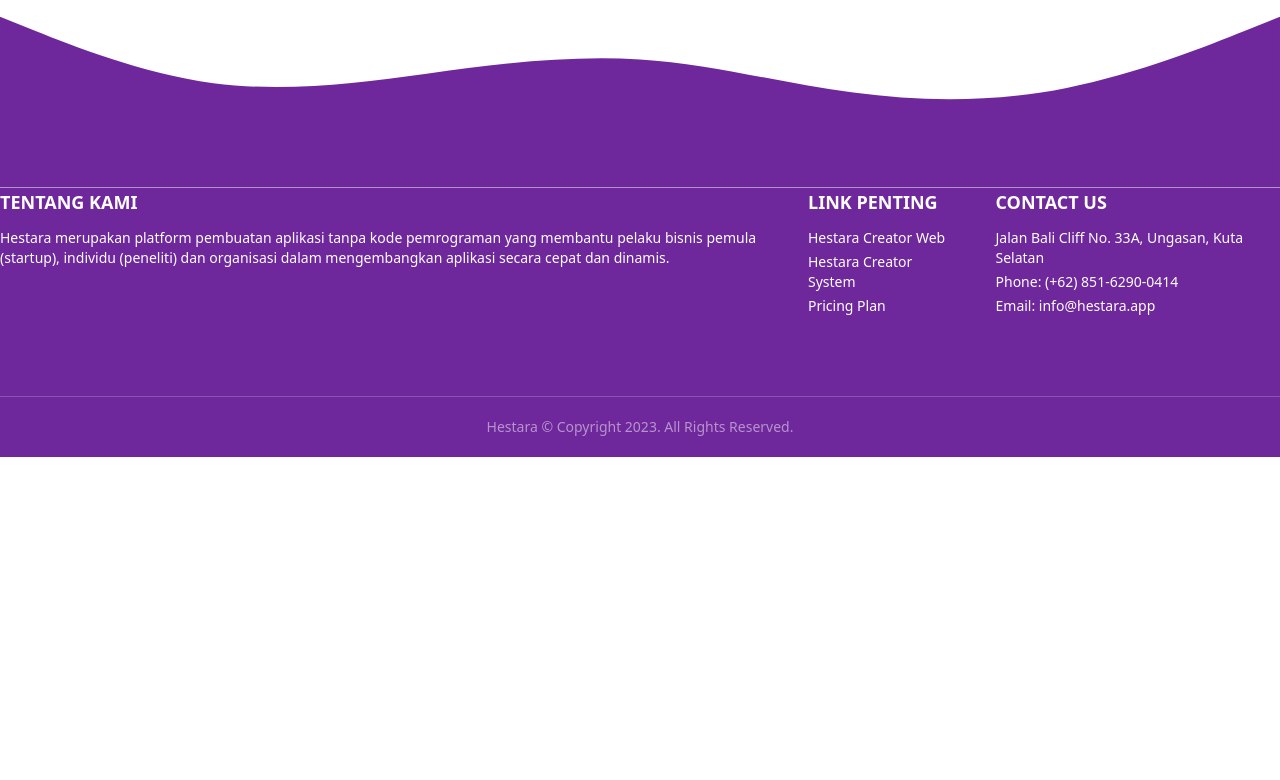
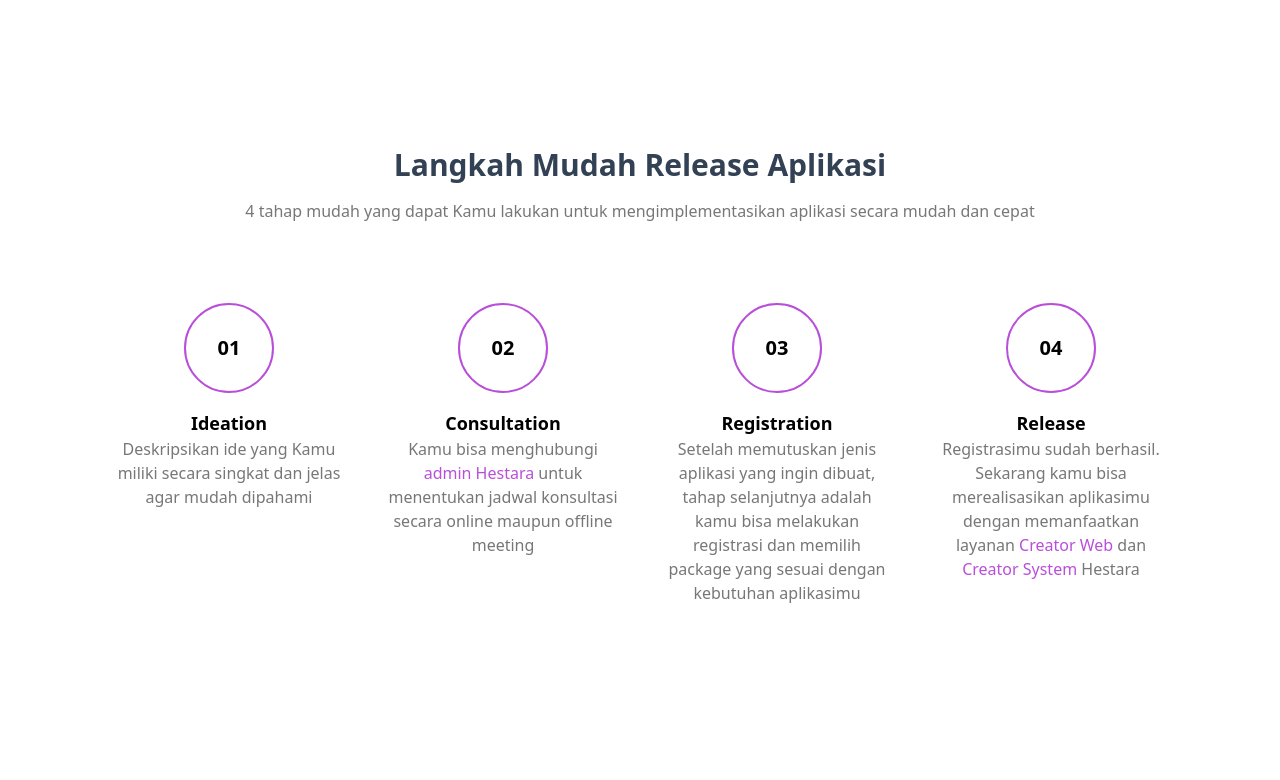
Before and after one commit to adisetiawanx/hestera-app, a Nuxt app: page / in a window 1280 px wide. Shown: the part 2634-3414 px from the top of the page. Before the commit the page ends 3091 px from the top, so only its background shows below. Built offline with nearby package versions, Linux system fonts and the light colour scheme.

Commit message:
Creating Information Section + fixing styling

```diff
--- a/components/Home/FeaturesSection.vue
+++ b/components/Home/FeaturesSection.vue
@@ -1,4 +1,5 @@
 <template>
+  <section id="features">
     <div
       class="container flex flex-col lg:flex-row justify-center items-center gap-20 px-3 md:px-8 lg:px-0 mx-auto lg:-mt-40 text-primarytxt"
     >
@@ -23,10 +24,10 @@
                   Drag and Drop UI Editor
                 </h4>
                 <p>
-                Platform Hestara memiliki teknologi untuk membuat tampilan antar
-                muka aplikasi tanpa code program, kamu cukup menggunakan editor
-                dari Hestara untuk membuat tampilan aplikasi sesuai dengan
-                keinginanmu.
+                  Platform Hestara memiliki teknologi untuk membuat tampilan
+                  antar muka aplikasi tanpa code program, kamu cukup menggunakan
+                  editor dari Hestara untuk membuat tampilan aplikasi sesuai
+                  dengan keinginanmu.
                 </p>
               </div>
             </div>
@@ -97,11 +98,11 @@
               digitalmu.
             </h5>
             <p class="font-light">
-            Hestara hadir untuk memberikan solusi dan kemudahan untuk kamu yang
-            ingin mengembangkan aplikasi secara profesional tanpa code program.
-            Fitur-fitur pada platform Hestara memberikan kemudahan bagi kamu
-            yang ingin mengembangkan bisnis digital agar menjadi sebuah aplikasi
-            bisnis profesional.
+              Hestara hadir untuk memberikan solusi dan kemudahan untuk kamu
+              yang ingin mengembangkan aplikasi secara profesional tanpa code
+              program. Fitur-fitur pada platform Hestara memberikan kemudahan
+              bagi kamu yang ingin mengembangkan bisnis digital agar menjadi
+              sebuah aplikasi bisnis profesional.
             </p>
             <div class="mt-8">
               <NuxtLink
@@ -154,4 +155,5 @@
         ></path>
       </svg>
     </div>
+  </section>
 </template>
--- /dev/null
+++ b/components/Home/InformationSection.vue
@@ -0,0 +1,83 @@
+<template>
+  <section id="information">
+    <div
+      class="container text-center mx-auto mt-40 lg:mt-80 px-5 md:px-8 lg:px-28"
+    >
+      <div>
+        <h2 class="font-bold text-3xl text-slate-700 my-4">
+          Langkah Mudah Release Aplikasi
+        </h2>
+        <p class="font-light text-primarytxt">
+          4 tahap mudah yang dapat Kamu lakukan untuk mengimplementasikan
+          aplikasi secara mudah dan cepat
+        </p>
+      </div>
+      <div class="grid grid-cols-1 md:grid-cols-2 lg:grid-cols-4 gap-10 my-16">
+        <div>
+          <div
+            class="flex justify-center items-center h-[90px] w-[90px] mx-auto border-2 border-primary hover:bg-primary hover:text-white transition rounded-full p-7 my-4"
+          >
+            <span class="font-bold text-xl">01</span>
+          </div>
+          <div>
+            <h4 class="font-bold text-lg">Ideation</h4>
+            <p class="text-primarytxt">
+              Deskripsikan ide yang Kamu miliki secara singkat dan jelas agar
+              mudah dipahami
+            </p>
+          </div>
+        </div>
+        <div>
+          <div
+            class="flex justify-center items-center h-[90px] w-[90px] mx-auto border-2 border-primary hover:bg-primary hover:text-white transition rounded-full p-7 my-4"
+          >
+            <span class="font-bold text-xl">02</span>
+          </div>
+          <div>
+            <h4 class="font-bold text-lg">Consultation</h4>
+            <p class="text-primarytxt">
+              Kamu bisa menghubungi
+              <a href="tel:+6285162900414" class="text-primary hover:underline"
+                >admin Hestara</a
+              >
+              untuk menentukan jadwal konsultasi secara online maupun offline
+              meeting
+            </p>
+          </div>
+        </div>
+        <div>
+          <div
+            class="flex justify-center items-center h-[90px] w-[90px] mx-auto border-2 border-primary hover:bg-primary hover:text-white transition rounded-full p-7 my-4"
+          >
+            <span class="font-bold text-xl">03</span>
+          </div>
+          <div>
+            <h4 class="font-bold text-lg">Registration</h4>
+            <p class="text-primarytxt">
+              Setelah memutuskan jenis aplikasi yang ingin dibuat, tahap
+              selanjutnya adalah kamu bisa melakukan registrasi dan memilih
+              package yang sesuai dengan kebutuhan aplikasimu
+            </p>
+          </div>
+        </div>
+        <div>
+          <div
+            class="flex justify-center items-center h-[90px] w-[90px] mx-auto border-2 border-primary hover:bg-primary hover:text-white transition rounded-full p-7 my-4"
+          >
+            <span class="font-bold text-xl">04</span>
+          </div>
+          <div>
+            <h4 class="font-bold text-lg">Release</h4>
+            <p class="text-primarytxt">
+              Registrasimu sudah berhasil. Sekarang kamu bisa merealisasikan
+              aplikasimu dengan memanfaatkan layanan
+              <span class="text-primary">Creator Web</span> dan
+              <span class="text-primary">Creator System</span>
+              Hestara
+            </p>
+          </div>
+        </div>
+      </div>
+    </div>
+  </section>
+</template>
--- a/components/Home/ServicesSection.vue
+++ b/components/Home/ServicesSection.vue
@@ -1,4 +1,5 @@
 <template>
+  <section id="services">
     <div class="relative container mx-auto text-center my-20">
       <div class="circle bg-[#b9b9b9] h-6 w-6 -top-14 right-[35%]">
         <div class="circle bg-[#e4e4e4] h-4 w-4 -bottom-2 -left-5"></div>
@@ -9,8 +10,8 @@
         <div class="circle bg-[#e4e4e4] h-3 w-3 top-7 -right-7"></div>
       </div>
       <div class="mb-14 px-3 md:px-8 lg:px-0">
-      <h2 class="text-3xl font-bold my-4">Layanan Kami</h2>
-      <p class="text-sm text-primarytxt">
+        <h2 class="text-3xl font-bold my-4 text-slate-700">Layanan Kami</h2>
+        <p class="font-light text-primarytxt">
           Sesuaikan layanan yang kamu butuhkan untuk digitalisasi bisnismu
         </p>
       </div>
@@ -41,8 +42,8 @@
           <h4 class="text-xl font-semibold mb-3">Creator System</h4>
           <p class="text-primarytxt">
             Merupakan platform yang membantu User dalam memvisualisasikan
-          kebutuhan dan <strong>logika</strong> aplikasi untuk diproses menjadi
-          <strong>kode program</strong> dan API secara
+            kebutuhan dan <strong>logika</strong> aplikasi untuk diproses
+            menjadi <strong>kode program</strong> dan API secara
             <strong>otomatis</strong>.
           </p>
           <div class="mt-10">
@@ -75,4 +76,5 @@
         <div class="circle bg-[#e4e4e4] h-3 w-3 -bottom-6 -left-5"></div>
       </div>
     </div>
+  </section>
 </template>
--- a/pages/index.vue
+++ b/pages/index.vue
@@ -6,4 +6,5 @@
   <HomeHeroSection />
   <HomeFeaturesSection />
   <HomeServicesSection />
+  <HomeInformationSection />
 </template>
```
Lines whose indentation alone changed are shown as unchanged.
